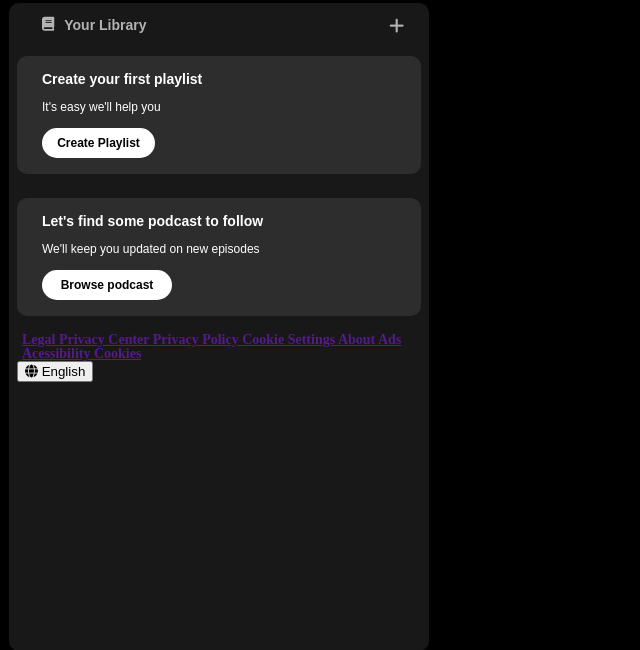
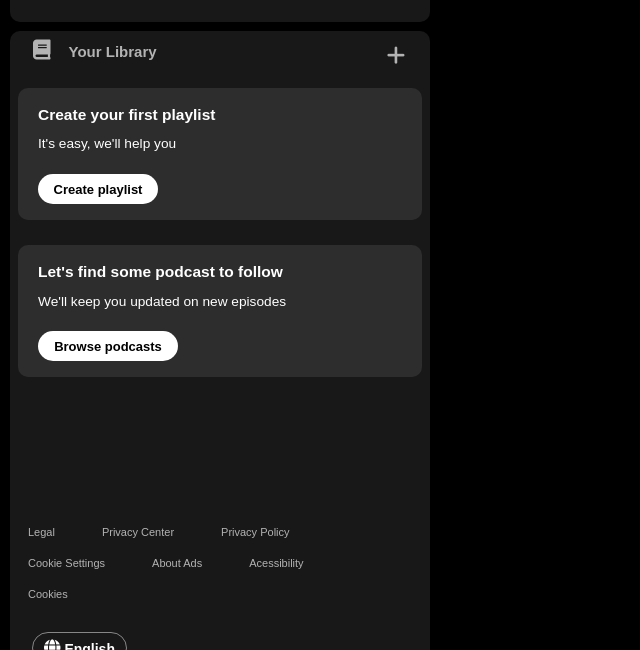
Before and after one commit to BabiArruda/HTML_CSS, a plain HTML site: page music/index.html in a window 1280 px wide. Shown: the part 150-800 px from the top of the page, without its empty margins (0-640 px from the left). Drawn offline with Linux system fonts and the light colour scheme.

Commit message:
Finished all the side bar from the spotify website

```diff
--- a/music/index.html
+++ b/music/index.html
@@ -23,13 +23,13 @@
                         <li>
                             <a href="">
                                 <span class="fa fa-home"></span>
-                                <span>Home</span>
+                                <span class="letters">Home</span>
                             </a>
                         </li>
                         <li>
                             <a href="">
                                 <span class="fa fa-magnifying-glass"></span>
-                                <span>Search</span>
+                                <span class="letters">Search</span>
                             </a>
                         </li>
                     </ul>
@@ -39,7 +39,7 @@
                 <div class="library__content">
                     <button class="library__button">
                         <span class="fa fas fa-book"></span>
-                        <span>Your Library</span>
+                        <span class="letters_li">Your Library</span>
                     </button>
                     <span class="fa fa-plus"></span>
                 </div>
@@ -49,11 +49,11 @@
                             Create your first playlist
                         </span>
                         <span class="subtitle">
-                            It's easy we'll help you
+                            It's easy, we'll help you
                         </span>
                         <button class="section-playlist__button">
                             <span>
-                                Create Playlist
+                                Create playlist
                             </span>
                         </button>
                     </div>
@@ -68,7 +68,7 @@
                         </span>
                         <button class="section-podcast__button">
                             <span>
-                                Browse podcast
+                                Browse podcasts
                             </span>
                         </button>
                     </div>
--- a/music/style.css
+++ b/music/style.css
@@ -7,14 +7,14 @@ body {
     top: 0;
     left: 0;
     bottom: auto;
-    padding: 9px;
+    padding: 10px;
     width: 420px;
     display: flex;
 }
 .container__search {
     background-color: rgb(24, 24, 24);
     border-radius: 10px;
-    padding: 16px 0px 0px 16px;
+    padding: 15px 0px 0px 5px;
 
 }
 .sidebar__navigation.icon{
@@ -27,18 +27,21 @@ body {
     padding: 0px 20px 10px 20px;
 }
 .sidebar nav li{
-    padding: 10px 0px;
+    padding: 10px 0px 15px;
 }
 .sidebar nav ul a{
     color: #b3b3b3;
     text-decoration: none;
     font-weight: 600;
-    font-size: 14px;
-    font-family: "DM Sans", sans-serif;
+    font-size: 15px;
+    font-family: "Arial-label", Arial;
 }
-.list .fa, .library__button .fa{
-    font-size: 14px;
-    margin-right: 10px;
+.letters{
+    vertical-align: text-top;
+}
+.list .fa {
+    font-size: 25px;
+    margin-right: 15px;
 }
 .list a:hover{
     color: white;
@@ -48,31 +51,34 @@ body {
     padding: 0px 20px 10px 20px;
 }
 .container__library {
-    display: flex;
+    display: inherit;
     background-color: rgb(24, 24, 24);
     border-radius: 10px;
     padding: 4px 8px;
     flex-direction: column;
     color: #b3b3b3;
     font-weight: 600;
-    font-size: 14px;
+    font-size: 18px;
     margin-top: 9px;
-    height: 80vh;
 }
 .library__content{
     display: flex;
     justify-content: space-between;
 
 }
+.library__button .fa{
+    font-size: 20px;
+    margin-right: 15px;
+}
 .library__button{
     display: flex;
     color: #b3b3b3;
     background-color: transparent;
     border: 0;
-    padding: 10px 25px;
+    padding: 5px 15px;
     margin-right: 10px;
-    font-weight: 600;
-    font-size: 14px;
+    font-weight: 550;
+    font-size: 15px;
     font-family: "DM Sans", sans-serif;
     text-align: center;
     text-decoration: none;
@@ -82,9 +88,12 @@ body {
 .library__button:hover{
     color: white;
 }
+.letters_li{
+    padding: 3px;
+}
 .library__content .fa-plus{
     margin: 10px 17px;
-    font-size: 17px;
+    font-size: 21px;
     cursor: pointer;
 }
 .library__content .fa-plus:hover{
@@ -100,18 +109,18 @@ body {
     border-radius: 10px;
     margin-bottom: 20px;
     color: white;
-    margin: 12px 0px;
-    padding: 16px 25px;
+    margin: 12px 0px 25px;
+    padding: 16px 20px;
 }
 .title{
-    font-size: 14px;
-    font-weight: 750;
+    font-size: 15.5px;
+    font-weight: 700;
     font-family: "DM Sans", sans-serif;
+    margin-top: 3px;
 }
-
 .subtitle{
-    font-size: 12px;
-    font-weight: 500;
+    font-size: 13.7px;
+    font-weight: 450;
     font-family: "DM Sans", sans-serif;
 }
 .section-playlist__button{
@@ -121,14 +130,15 @@ body {
     background-color: white;
     border-radius: 20px;
     border: 0;
+    margin-top: 8px;
     color: black;
     height: 30px;
-    width: 113px;
-    font-size: 12px;
+    width: 120px;
+    font-size: 13px;
     font-weight: 750;
     font-family: "DM Sans", sans-serif;
+    cursor: pointer;
 }
-
 .section-podcast__button{
     display: flex;
     justify-content: center;
@@ -136,19 +146,47 @@ body {
     background-color: white;
     border-radius: 20px;
     border:0;
+    margin-top: 8px;
     color: black;
     height: 30px;
-    width: 130px;
-    font-size: 12px;
+    width: 140px;
+    font-size: 13px;
     font-weight: 750;
     font-family: "DM Sans", sans-serif;
+    cursor: pointer;
 }
 .standard__links{
-    margin:  5px 5px 0px;
+    margin: 0px;
+    display: flex;
+    flex-wrap: wrap;
+    margin-top: 140px;
 
 }
+.standard__links a{
+    color: #b3b3b3;
+    font-weight: 300;
+    font-size: 11px;
+    text-decoration: none;
+    font-family: "DM Sans", sans-serif;
+    padding: 10px 17px 10px 10px;
+    text-align: start;
+    margin-right: 20px;
+}
 .languages{
-    color: aliceblue;
+    display: flex;
 }
-
-Corrija o codigo acima para que a classe .container__library desca ate o final da pagina
+.languages__button{
+    background-color: transparent;
+    color: white;
+    border: 1px solid #878787;
+    border-radius: 20px;
+    height: 32px;
+    width: 95px;
+    margin: 22px 10px 28px 14px;
+    font-size: 14px;
+    font-weight: 600;
+    font-family: "DM Sans", sans-serif;
+}
+.languages .fa{
+    font-size: 17px;
+}
```
